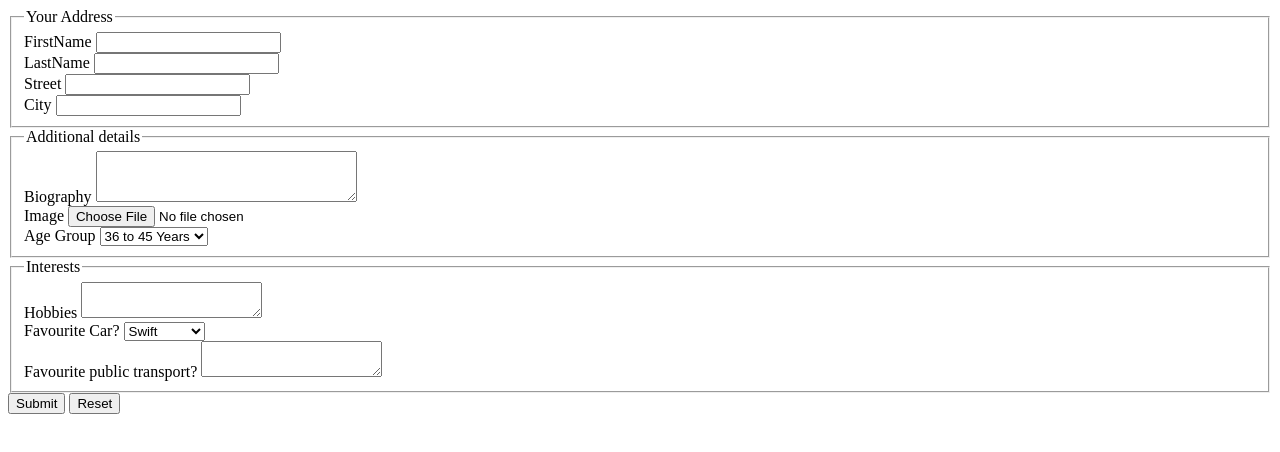
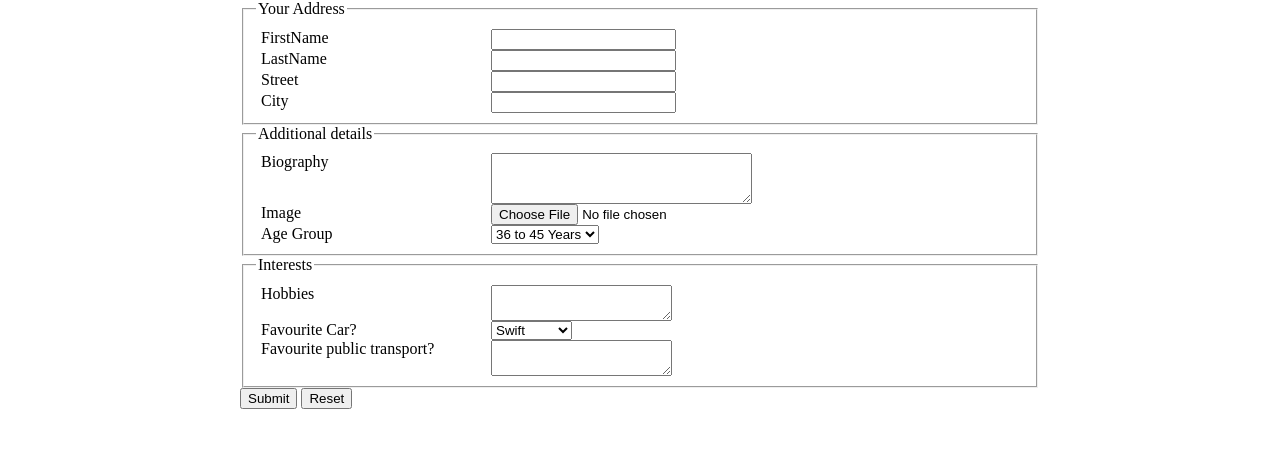
Before and after one commit to NavneetPal/Cybercom-Creation, a plain HTML site: page 2021-01-18/htmlpractice7.html in a window 1280 px wide. Drawn offline with Linux system fonts and the light colour scheme.

Commit message:
css path error corrected

```diff
--- a/2021-01-18/htmlpractice7.html
+++ b/2021-01-18/htmlpractice7.html
@@ -4,7 +4,7 @@
     <meta charset="UTF-8">
     <meta name="viewport" content="width=device-width, initial-scale=1.0">
     <title>HTML Practice 7</title>
-    <link rel="stylesheet" href="htmlpractice7.css">
+    <link rel="stylesheet" href="style.css">
 </head>
 <body>
     <form action="sucess.html">
```
